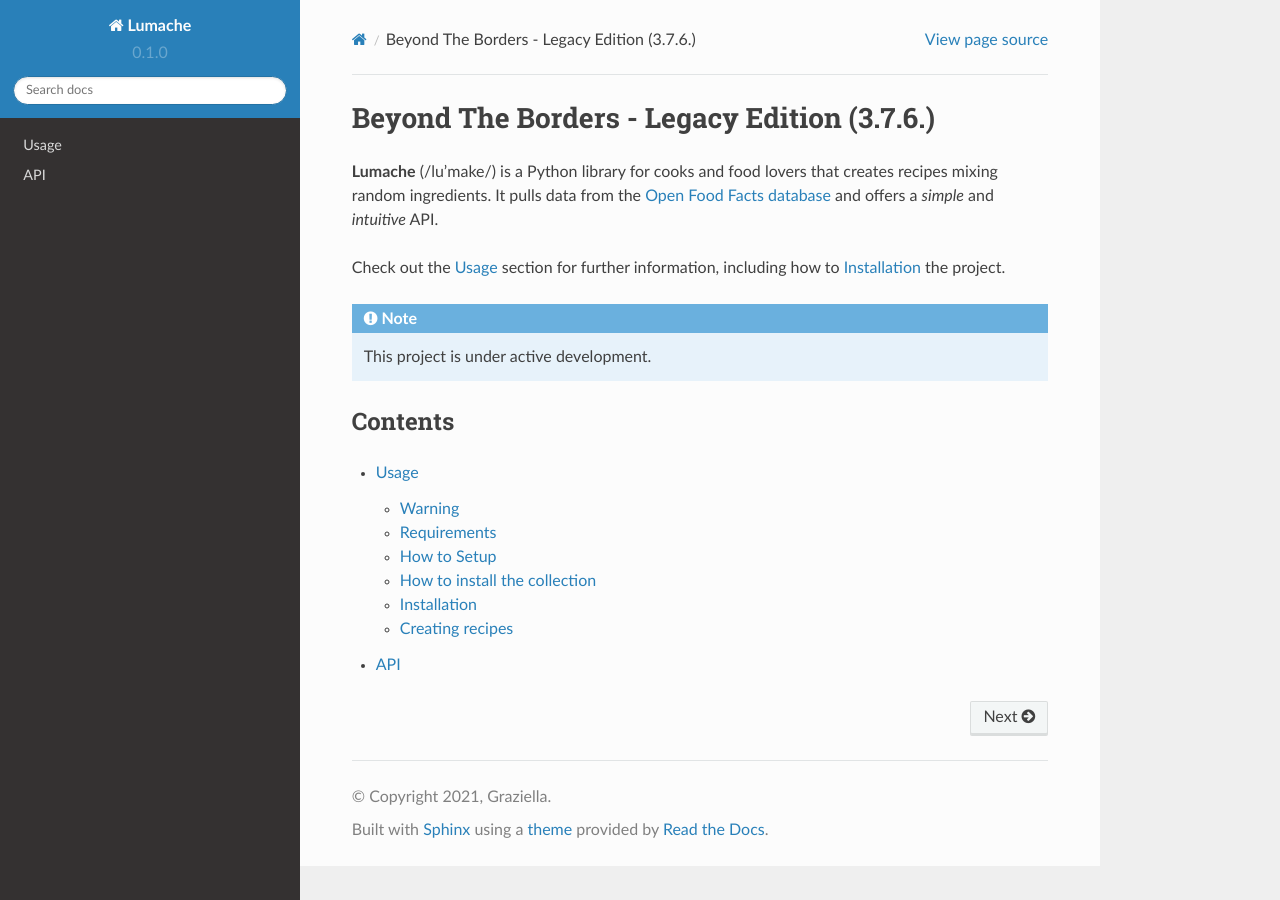
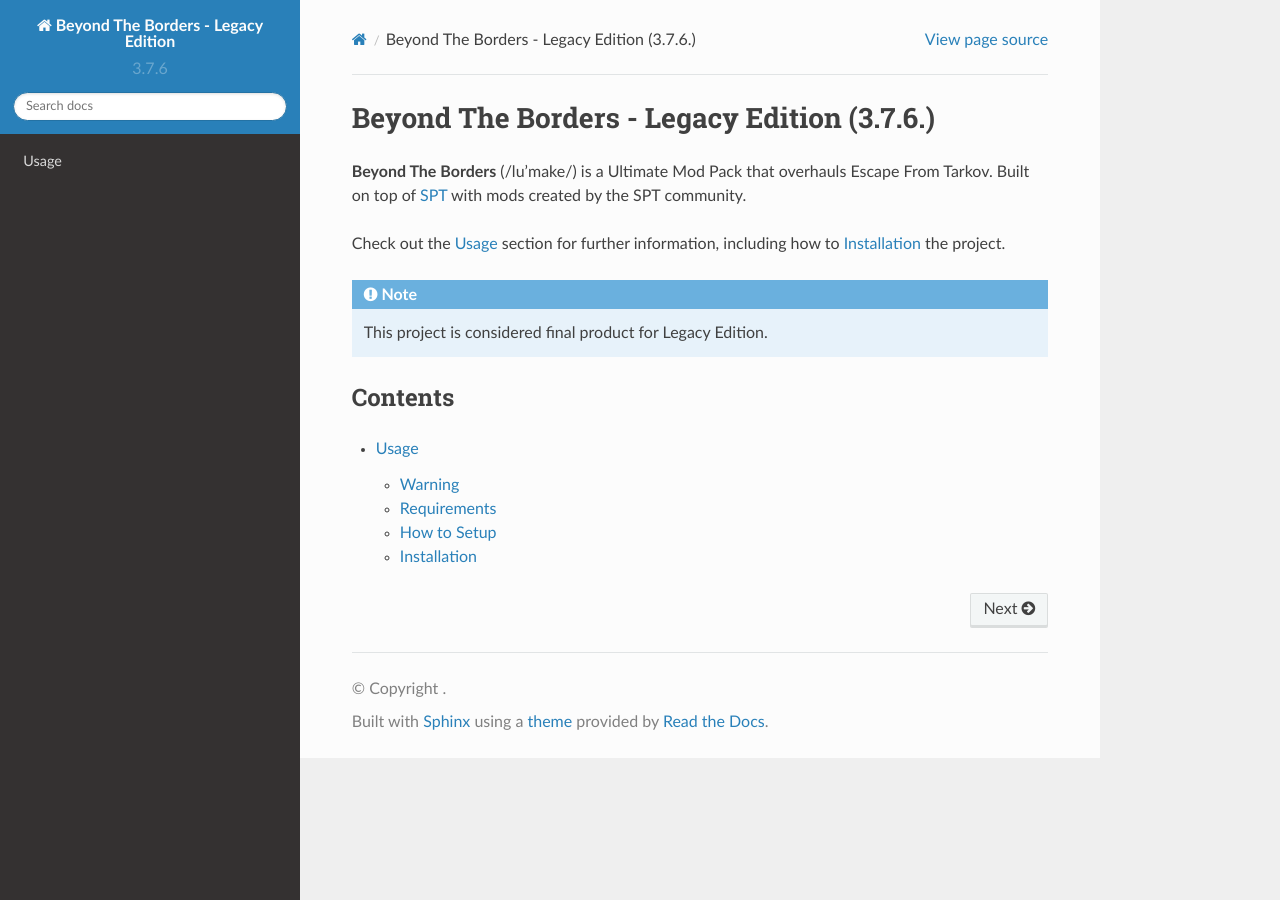
Before and after one commit to leftygithub/Beyond-The-Borders---Legacy-Edition-3.7.6.-, a Sphinx documentation site: the page built from docs/source/index.rst, in a window 1280 px wide. Built offline with Sphinx 7.4.7 and the Read the Docs theme 2.0.0, drawn with Linux system fonts in a browser that asks for light colours.

Commit message:
Removed template info

```diff
--- a/docs/source/conf.py
+++ b/docs/source/conf.py
@@ -2,12 +2,11 @@
 
 # -- Project information
 
-project = 'Lumache'
-copyright = '2021, Graziella'
-author = 'Graziella'
+project = ' Beyond The Borders - Legacy Edition'
+author = 'TheDailyXPerience'
 
-release = '0.1'
-version = '0.1.0'
+
+version = '3.7.6'
 
 # -- General configuration
 
--- a/docs/source/index.rst
+++ b/docs/source/index.rst
@@ -1,17 +1,14 @@
 Beyond The Borders - Legacy Edition (3.7.6.)
 ===================================
 
-**Lumache** (/lu'make/) is a Python library for cooks and food lovers
-that creates recipes mixing random ingredients.
-It pulls data from the `Open Food Facts database <https://world.openfoodfacts.org/>`_
-and offers a *simple* and *intuitive* API.
+**Beyond The Borders** (/lu'make/) is a Ultimate Mod Pack that overhauls Escape From Tarkov. Built on top of `SPT <https://sp-tarkov.com/>`_ with mods created by the SPT community.
 
 Check out the :doc:`usage` section for further information, including
 how to :ref:`installation` the project.
 
 .. note::
 
-   This project is under active development.
+   This project is considered final product for Legacy Edition.
 
 Contents
 --------
@@ -19,4 +16,3 @@
 .. toctree::
 
    usage
-   api
--- a/docs/source/requirements.txt
+++ /dev/null
@@ -1,3 +0,0 @@
-.Net 6 Desktop Runtime https://dotnet.microsoft.com/en-us/download/dotnet/thank-you/runtime-desktop-6.0.4-windows-x64-installer
-A legitimate copy of Escape From Tarkov.
-Do NOT use WinRAR; it is known to cause issues. Use 7Zip
```
Also changed, not shown: docs/source/usage.rst (+5 -37 lines), docs/source/warning.rst (deleted, +0 -24 lines), 1 other file.
